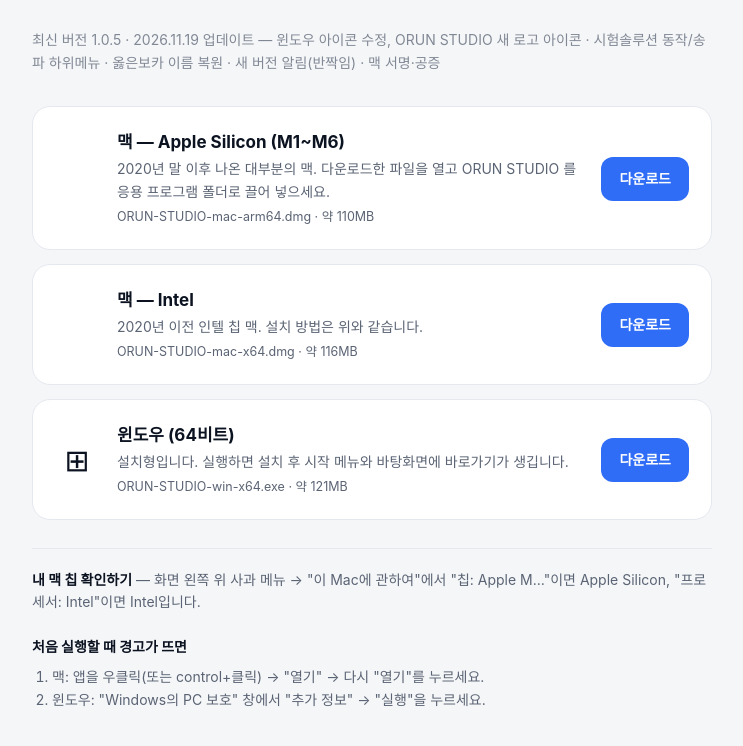
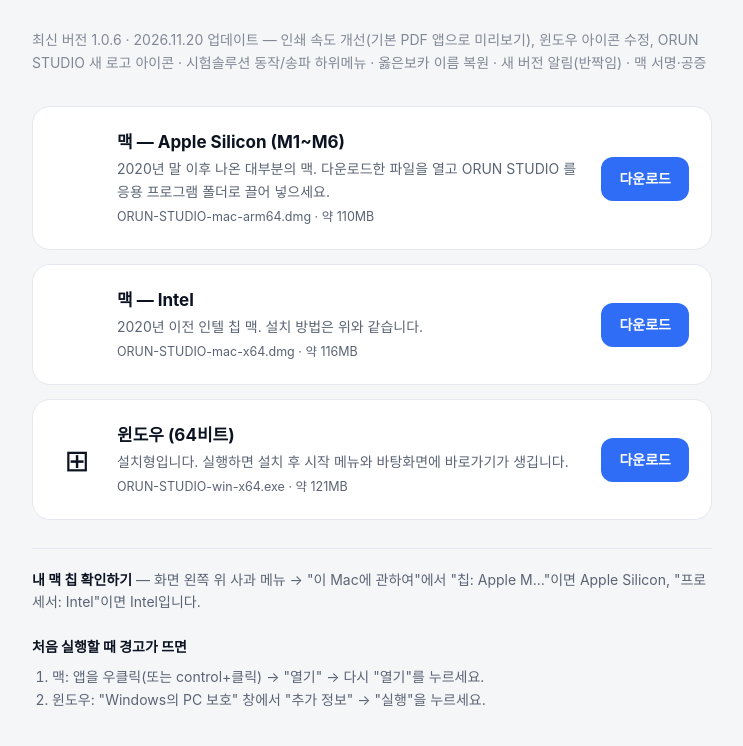
Before and after one commit to nathankim6/orun-studio-download, a plain HTML site: page index.html in a window 1280 px wide. Shown: the part 166-912 px from the top of the page, without its empty margins (268-1011 px from the left). Drawn offline with Linux system fonts and the light colour scheme.

Commit message:
Landing: 1.0.6
Co-Authored-By: Claude Opus 5.5 <noreply@anthropic.com>

```diff
--- a/index.html
+++ b/index.html
@@ -26,7 +26,7 @@ h1{font-size:26px;margin:0;letter-spacing:-.02em}.lead{color:var(--sub);margin:6
 <main>
 <header><img src="logo.png" alt=""><h1>옳은studio 설치파일 다운로드</h1></header>
 <p class="lead">옳은영어 제작도구 플랫폼 ORUN STUDIO 데스크탑 앱입니다. 컴퓨터에 맞는 파일 하나를 받아 설치하세요. 관리자가 등록한 Google 계정으로 로그인합니다.</p>
-<p class="lead" style="font-size:14px;opacity:.75">최신 버전 1.0.5 · 2026.11.19 업데이트 — 윈도우 아이콘 수정, ORUN STUDIO 새 로고 아이콘 · 시험솔루션 동작/송파 하위메뉴 · 옳은보카 이름 복원 · 새 버전 알림(반짝임) · 맥 서명·공증</p>
+<p class="lead" style="font-size:14px;opacity:.75">최신 버전 1.0.6 · 2026.11.20 업데이트 — 인쇄 속도 개선(기본 PDF 앱으로 미리보기), 윈도우 아이콘 수정, ORUN STUDIO 새 로고 아이콘 · 시험솔루션 동작/송파 하위메뉴 · 옳은보카 이름 복원 · 새 버전 알림(반짝임) · 맥 서명·공증</p>
 
 <div class="card"><div class="os"></div><div class="body">
 <h2>맥 — Apple Silicon (M1~M6)</h2>
```
